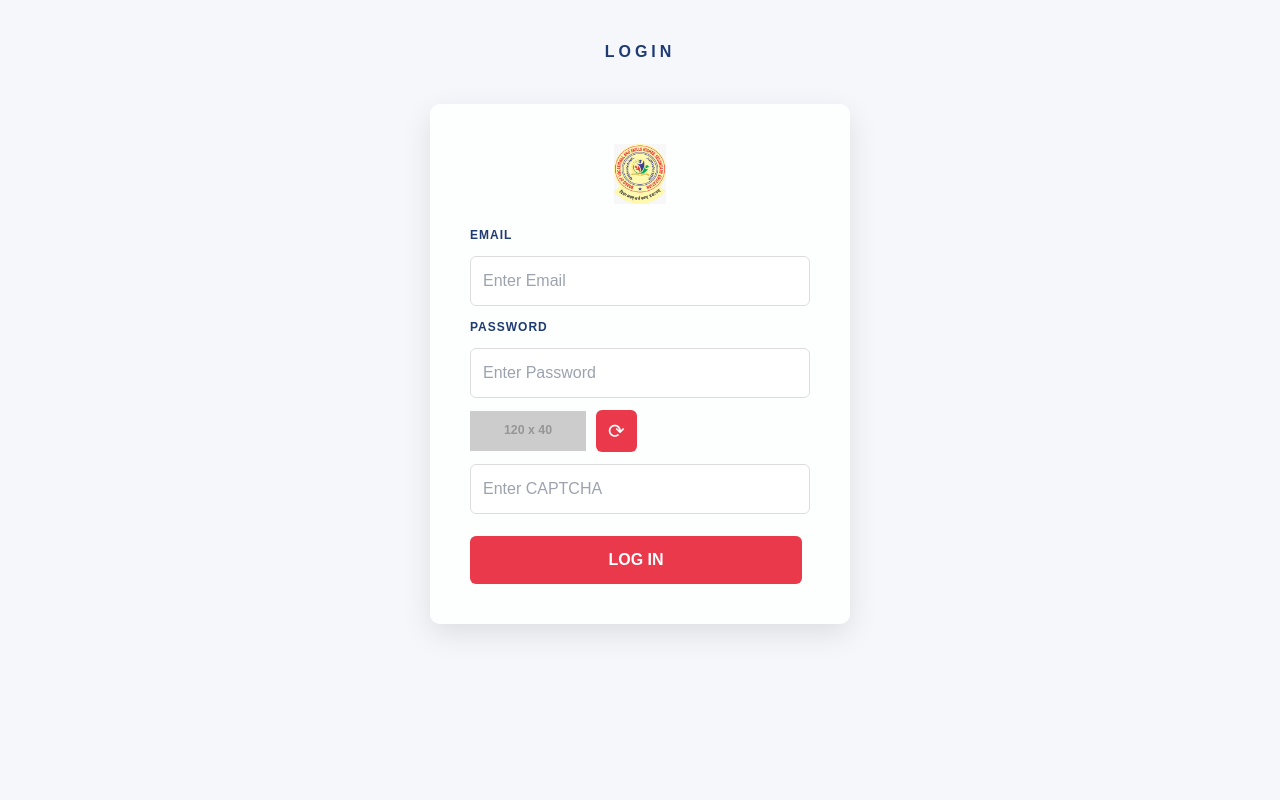
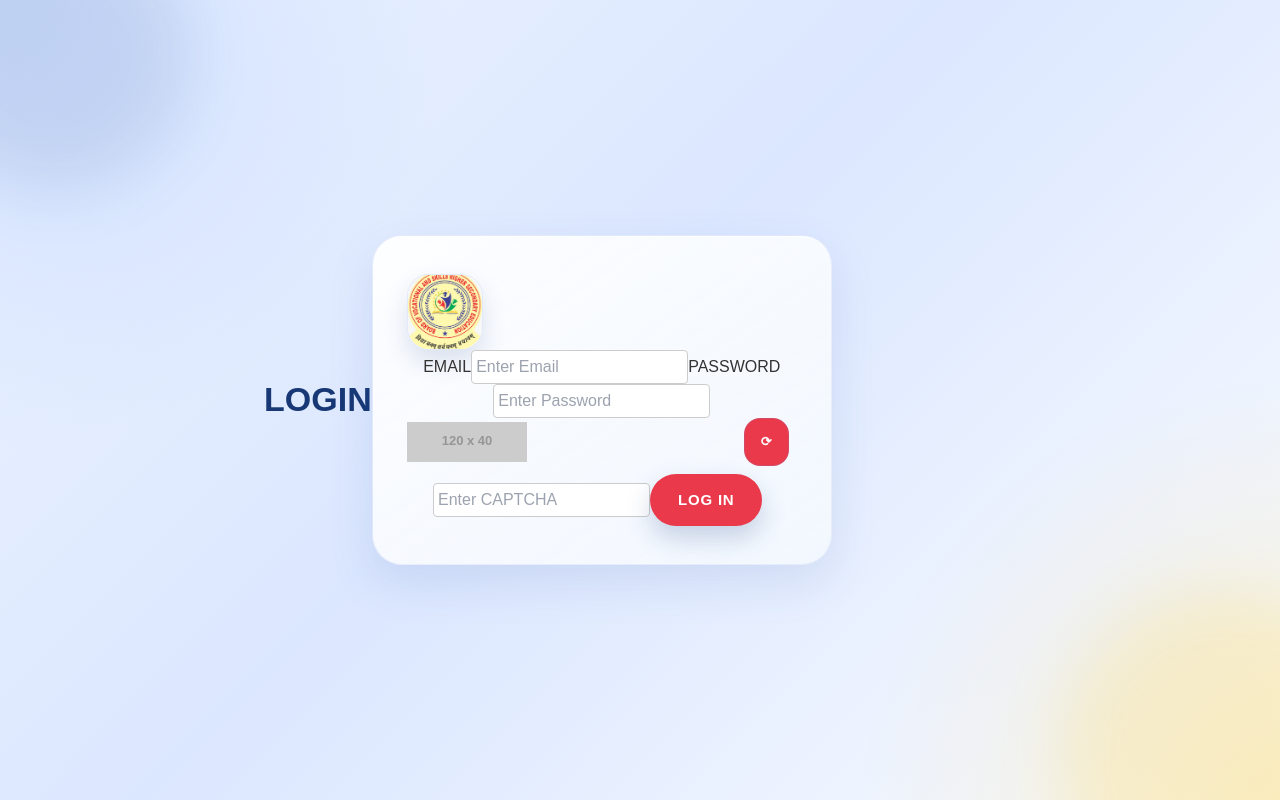
Before and after one commit to ranvijaysingh0741/ERP-SYSTEM, a React (Create React App) app in the folder frontend/: page /login in a window 1280 px wide. Built offline with nearby package versions, Linux system fonts and the light colour scheme.

Commit message:
Refactor LoginPage CSS for improved styling

```diff
--- a/frontend/src/landing/pages/LoginPage.css
+++ b/frontend/src/landing/pages/LoginPage.css
@@ -1,175 +1,202 @@
-/* =========================
-PAGE BACKGROUND
-========================= */
+@import url('https://fonts.googleapis.com/css2?family=Josefin+Sans:wght@400;500;600;700&display=swap');
 
-.login-wrapper{
-
-  min-height:100vh;
-
-  background:#f5f7fb url("../assets/abstract-bg.png") center/cover no-repeat;
-
+.login-wrapper {
+  position: relative;
+  min-height: 100vh;
+  padding: 90px 20px;
+  display: flex;
+  align-items: center;
+  justify-content: center;
+  overflow: hidden;
+  background:
+    radial-gradient(circle at top left, rgba(77, 141, 255, 0.18), transparent 30%),
+    radial-gradient(circle at bottom right, rgba(255, 193, 7, 0.16), transparent 28%),
+    linear-gradient(135deg, #eef4ff 0%, #dbe7ff 45%, #f9fbff 100%);
+  font-family: 'Josefin Sans', sans-serif;
 }
 
-/* =========================
-HEADER
-========================= */
-
-.login-header{
-
-  text-align:center;
-
-  padding:40px 0;
-
+.login-wrapper::before,
+.login-wrapper::after {
+  content: "";
+  position: absolute;
+  border-radius: 50%;
+  z-index: 0;
+  filter: blur(30px);
 }
 
-.login-header h1{
-
-  color:#1f3b73;
-
-  letter-spacing:4px;
-
-  font-weight:600;
-
+.login-wrapper::before {
+  width: 270px;
+  height: 270px;
+  background: rgba(25, 63, 134, 0.10);
+  top: -80px;
+  left: -80px;
 }
 
-
-/* =========================
-CARD CONTAINER
-========================= */
-
-.login-container{
-
-  display:flex;
-
-  justify-content:center;
-
-  align-items:center;
-
+.login-wrapper::after {
+  width: 330px;
+  height: 330px;
+  background: rgba(255, 193, 7, 0.12);
+  right: -110px;
+  bottom: -120px;
 }
 
-
-/* =========================
-LOGIN CARD
-========================= */
-
-.login-card{
-
-  width:420px;
-
-  padding:40px;
-
-  background:rgba(255,255,255,0.85);
-
-  border-radius:10px;
-
-  box-shadow:0 10px 30px rgba(0,0,0,0.1);
-
-  display:flex;
-
-  flex-direction:column;
-
-  gap:12px;
-
-  text-align:left;
-
+.login-card {
+  position: relative;
+  z-index: 1;
+  width: min(460px, 100%);
+  padding: 38px 34px;
+  border: 1px solid rgba(111, 145, 220, 0.14);
+  border-radius: 30px;
+  background: linear-gradient(145deg, rgba(255, 255, 255, 0.92), rgba(245, 249, 255, 0.84));
+  box-shadow:
+    0 18px 45px rgba(53, 92, 170, 0.13),
+    inset 0 1px 0 rgba(255, 255, 255, 0.72);
+  backdrop-filter: blur(18px);
+  -webkit-backdrop-filter: blur(18px);
+  text-align: center;
 }
 
-/* logo */
-
-.login-logo{
-
-  height:60px;
-
-  margin:auto;
-
-  margin-bottom:10px;
-
+.login-logo {
+  width: 76px;
+  height: 76px;
+  object-fit: cover;
+  border-radius: 22px;
+  border: 1px solid rgba(111, 145, 220, 0.18);
+  box-shadow: 0 12px 24px rgba(25, 63, 134, 0.14);
 }
 
-/* labels */
-
-.login-card label{
-
-  font-size:12px;
-
-  letter-spacing:1px;
-
-  color:#1f3b73;
-
-  font-weight:600;
-
+.login-header {
+  margin: 22px 0 28px;
 }
 
-/* inputs */
-
-.login-card input{
-
-  padding:12px;
-
-  border-radius:6px;
-
-  border:1px solid #ddd;
-
+.login-header span {
+  display: inline-flex;
+  padding: 8px 14px;
+  border-radius: 999px;
+  background: linear-gradient(135deg, #193f86, #4d8dff);
+  color: #ffffff;
+  font-size: 12px;
+  font-weight: 700;
+  letter-spacing: 0.8px;
+  text-transform: uppercase;
 }
 
-/* =========================
-CAPTCHA
-========================= */
-
-.captcha-section{
-
-  display:flex;
-
-  align-items:center;
-
-  gap:10px;
-
+.login-header h1 {
+  margin: 14px 0 8px;
+  color: #173875;
+  font-size: 34px;
+  line-height: 1.15;
+  font-weight: 700;
 }
 
-.captcha-img{
-
-  height:40px;
-
-  border:1px solid #ccc;
-
+.login-header p {
+  margin: 0;
+  color: #4b556b;
+  font-size: 15px;
+  font-weight: 600;
+  line-height: 1.55;
 }
 
-.refresh-btn{
-
-  background:none;
-
-  border:none;
-
-  font-size:20px;
-
-  cursor:pointer;
-
+.login-form {
+  display: grid;
+  gap: 13px;
+  text-align: left;
 }
 
-/* =========================
-BUTTON
-========================= */
-
-.login-btn{
-
-  margin-top:10px;
-
-  padding:12px;
-
-  background:black;
-
-  color:white;
-
-  border:none;
-
-  font-weight:600;
-
-  cursor:pointer;
-
+.login-form label {
+  color: #193f86;
+  font-size: 14px;
+  font-weight: 700;
+  letter-spacing: 0.4px;
 }
 
-.login-btn:hover{
+.login-form input {
+  width: 100%;
+  padding: 15px 16px;
+  border: 1px solid rgba(111, 145, 220, 0.18);
+  border-radius: 16px;
+  outline: none;
+  background: rgba(255, 255, 255, 0.78);
+  color: #34425e;
+  font-family: inherit;
+  font-size: 15px;
+  font-weight: 500;
+  transition: border-color 0.3s ease, box-shadow 0.3s ease, background 0.3s ease;
+}
 
-  background:#1f3b73;
+.login-form input:focus {
+  border-color: rgba(77, 141, 255, 0.70);
+  background: #ffffff;
+  box-shadow: 0 0 0 4px rgba(77, 141, 255, 0.10);
+}
 
+.captcha-section {
+  display: grid;
+  grid-template-columns: 1fr auto;
+  gap: 10px;
+  align-items: center;
 }
+
+.captcha-code {
+  min-height: 48px;
+  display: flex;
+  align-items: center;
+  justify-content: center;
+  border-radius: 16px;
+  background: rgba(255, 193, 7, 0.18);
+  color: #173875;
+  font-size: 18px;
+  font-weight: 700;
+  letter-spacing: 4px;
+}
+
+.refresh-btn {
+  min-height: 48px;
+  padding: 0 16px;
+  border: 1px solid rgba(111, 145, 220, 0.18);
+  border-radius: 16px;
+  background: rgba(255, 255, 255, 0.78);
+  color: #193f86;
+  cursor: pointer;
+  font-family: inherit;
+  font-size: 13px;
+  font-weight: 700;
+}
+
+.login-btn {
+  min-height: 52px;
+  margin-top: 8px;
+  padding: 15px 28px;
+  border: 0;
+  border-radius: 999px;
+  background: linear-gradient(135deg, #193f86, #4d8dff);
+  color: #ffffff;
+  cursor: pointer;
+  font-family: inherit;
+  font-size: 15px;
+  font-weight: 700;
+  letter-spacing: 0.8px;
+  text-transform: uppercase;
+  box-shadow: 0 12px 26px rgba(25, 63, 134, 0.22);
+  transition: transform 0.3s ease, box-shadow 0.3s ease;
+}
+
+.login-btn:hover {
+  transform: translateY(-3px);
+  box-shadow: 0 16px 30px rgba(25, 63, 134, 0.28);
+}
+
+@media (max-width: 768px) {
+  .login-wrapper {
+    padding: 70px 14px;
+  }
+
+  .login-card {
+    padding: 30px 20px;
+    border-radius: 22px;
+  }
+
+  .login-header h1 {
+    font-size: 28px;
+  }
+}
```
